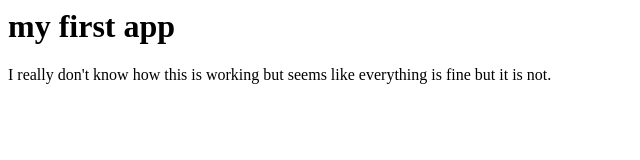
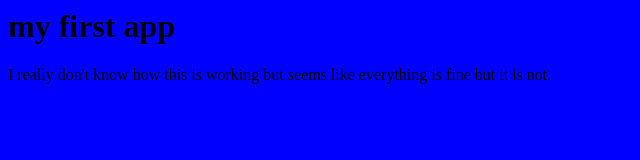
Before and after one commit to vidhyagaonkar/dbapp, a plain HTML site: page index.html in a window 1280 px wide. Shown: the whole page, without its empty margins (0-640 px from the left). Drawn offline with Linux system fonts and the light colour scheme.

Commit message:
updated index.html

```diff
--- a/index.html
+++ b/index.html
@@ -2,7 +2,7 @@
 <head>
 
 </head>
-<body style="background-color:blue>
+<body style="background-color:blue">
 
   <centre>
 <h1>my first app</h1>
```
